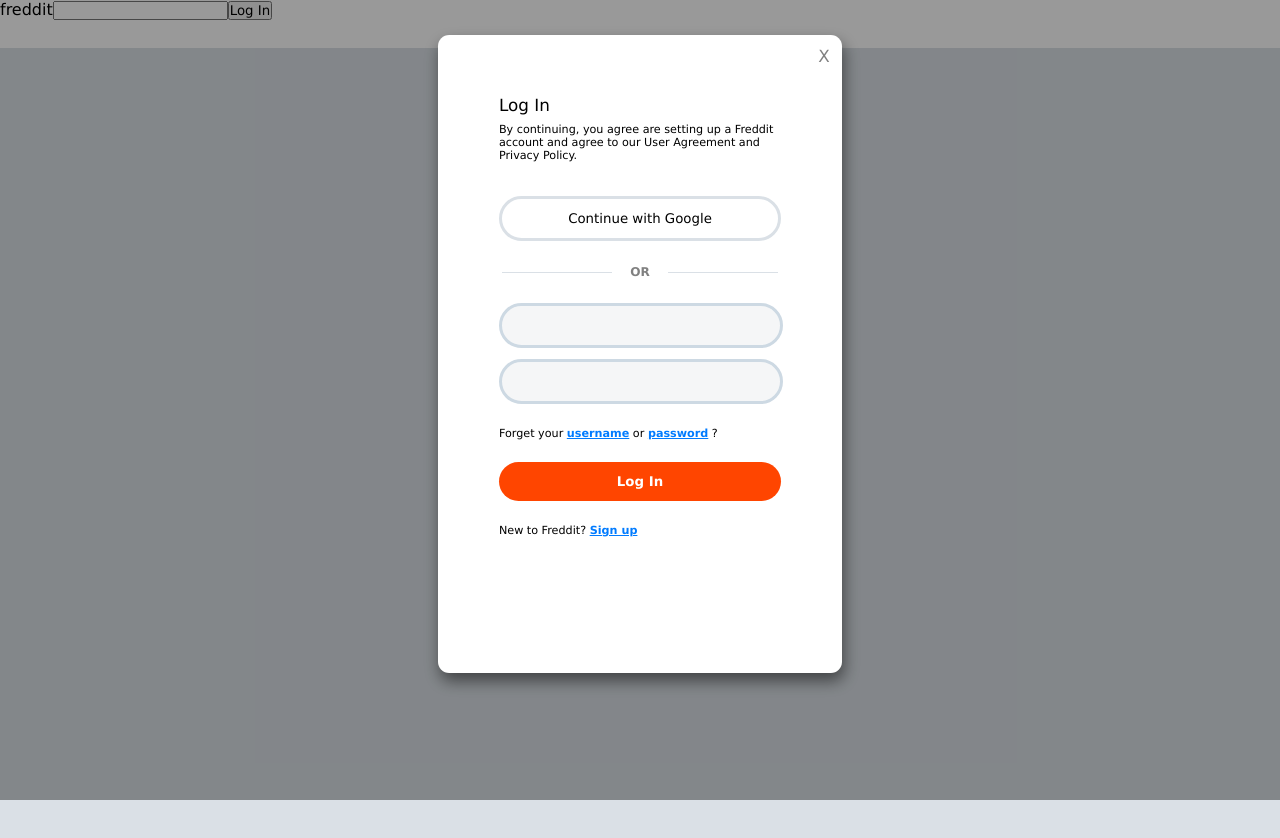
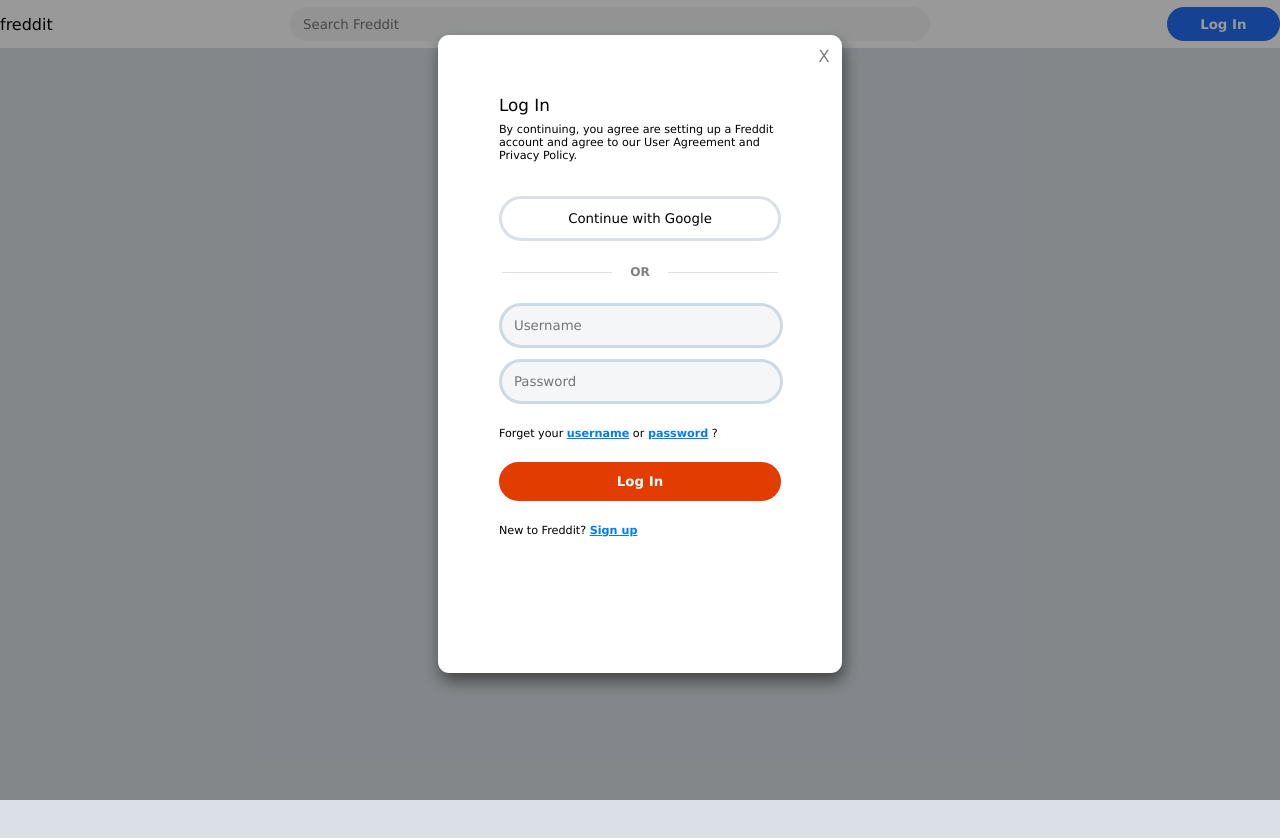
Before and after one commit to ctang415/reddit-clone, a React (Create React App) app: page / in a window 1280 px wide. Both pictures are taken after a click on the button "Log In". Shown: the top 838 px of the page. Built offline with nearby package versions, Linux system fonts and the light colour scheme.

Commit message:
Added css to header

```diff
--- a/src/Components/Header.js
+++ b/src/Components/Header.js
@@ -86,10 +86,10 @@ onAuthStateChanged(getAuth(), authStateObserver);
     return (
         <nav className="nav-bar">
             <span>freddit</span>
-            <input type="search"></input>
+            <input id="nav-bar-input" type="search" placeholder="Search Freddit"></input>
             <Modal modalIsTrue={modalIsTrue} setModalIsTrue={setModalIsTrue}
             />
-            <button onClick={handleClick}>Log In</button>
+            <button className="header-login-button" onClick={handleClick}>Log In</button>
         </nav>
     )
 }
--- a/src/Components/Login.js
+++ b/src/Components/Login.js
@@ -56,8 +56,8 @@ const Login = ( {signInWithEmailAndPassword, setSignUp, login, setLogin, setForg
             <span className="modal-divider-text">OR</span>
             </div>
             <form>
-                <input type="text"></input>
-                <input type="password"></input>
+                <input type="text" placeholder="Username"></input>
+                <input type="password" placeholder="Password"></input>
                 <span className="modal-text-box">
                     Forget your <span className="modal-links" onClick={displayForgotUser}>username</span> or <span className="modal-links" onClick={displayForgotPassword}>password</span> ?
                 </span>
--- a/src/Components/Signup.js
+++ b/src/Components/Signup.js
@@ -11,11 +11,12 @@ import {
 
 
 const Signup = ( { setSignUp, signUp, setLogin} ) => {
-    const [ email, setEmail ] = useState("")
+    const [ email, setEmail ] = useState(false)
     const [ password, setPassword ] = useState("")
     const auth = getAuth()
 
-    const createUser = () => {
+    const createUser = (e) => {
+        e.preventDefault()
         createUserWithEmailAndPassword(auth, email, password)
     }
 
@@ -34,7 +35,7 @@ const Signup = ( { setSignUp, signUp, setLogin} ) => {
                 </div>
                 <form>
                     <input type="email"></input>
-                    <button type="submit" onSubmit={(e) => createUser} className="login-button">Continue</button>
+                    <button type="submit" onSubmit={() => createUser} className={ email ? "login-button" : "login-button-false"} >Continue</button>
                     <span>Already a fredditor? <span className="modal-links" onClick={displayLogin}>Log In</span></span>
                 </form>
             </div>
--- a/src/index.css
+++ b/src/index.css
@@ -5,7 +5,23 @@
 }
 
 .nav-bar {
+    display: flex;
+    flex-direction: row;
     height: 3em;
+    align-items: center;
+    justify-content: space-between;
+}
+
+.nav-bar > input {
+    border-radius: 2em;
+    height: 70%;
+    width: 50%;
+    background-color:#f5f6f7;
+    border: none;
+}
+
+#nav-bar-input {
+    padding: 1em;
 }
 
 .body {
@@ -142,14 +158,45 @@ form > input {
     border-color: #cdd9e3;
 }
 
+.header-login-button {
+    color: white;
+    background-color:rgb(35, 109, 244);
+    height: 70%;
+    width: 8.5em;
+    border-radius: 2em;
+    border: none;
+    font-weight: bold;
+    cursor: pointer;
+}
+
+.header-login-button:hover {
+    background-color:rgb(53, 118, 237);
+}
+
 .login-button {
     color: white;
-    background-color: #ff4500;
+    background-color: #e23c00;
     width: 100%;
     padding: 0.9em;
     border-radius: 2em;
     border: none;
     font-weight: bold;
+    cursor: pointer;
+}
+
+.login-button-false {
+    color: white;
+    opacity: 0.5;
+    background-color: #e23c00;
+    width: 100%;
+    padding: 0.9em;
+    border-radius: 2em;
+    border: none;
+    font-weight: bold;
+}
+
+.login-button:hover {
+    background-color: #e73e00;
 }
 
 .forgot-user-links {
```
